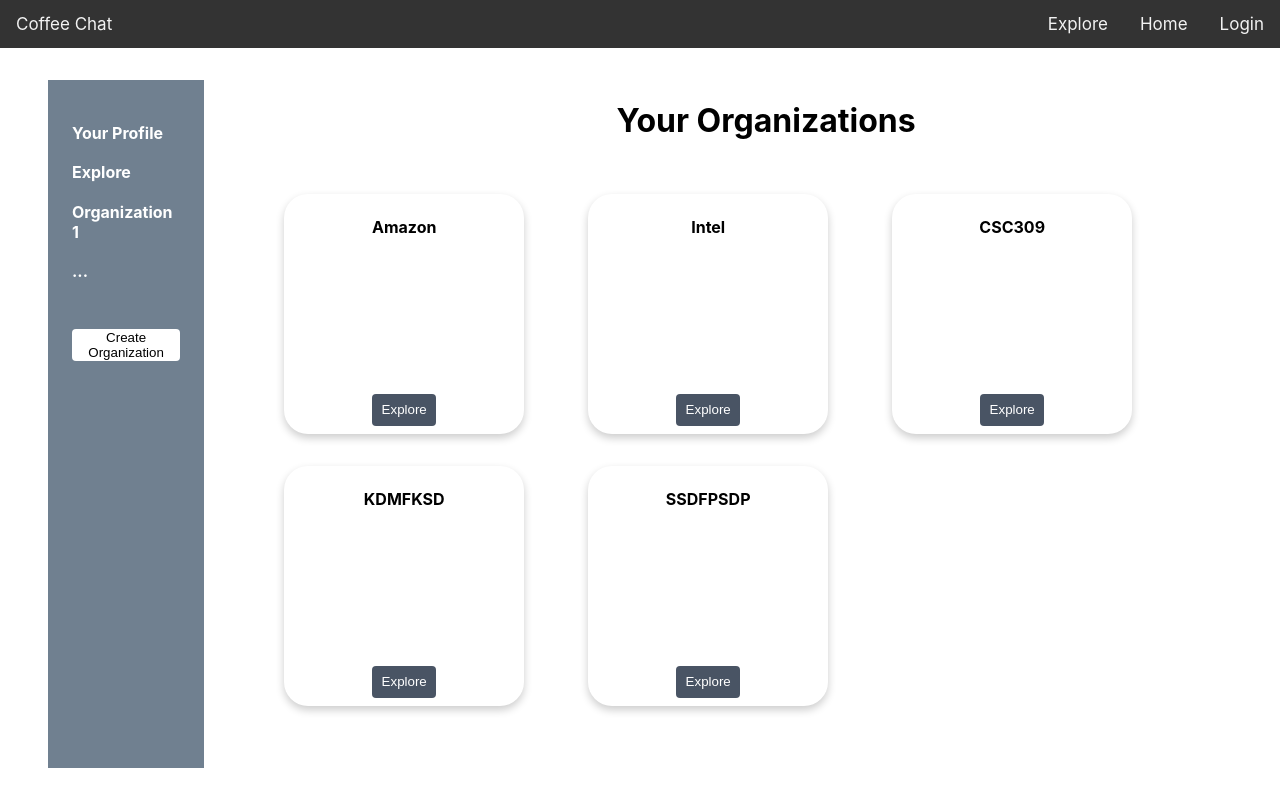
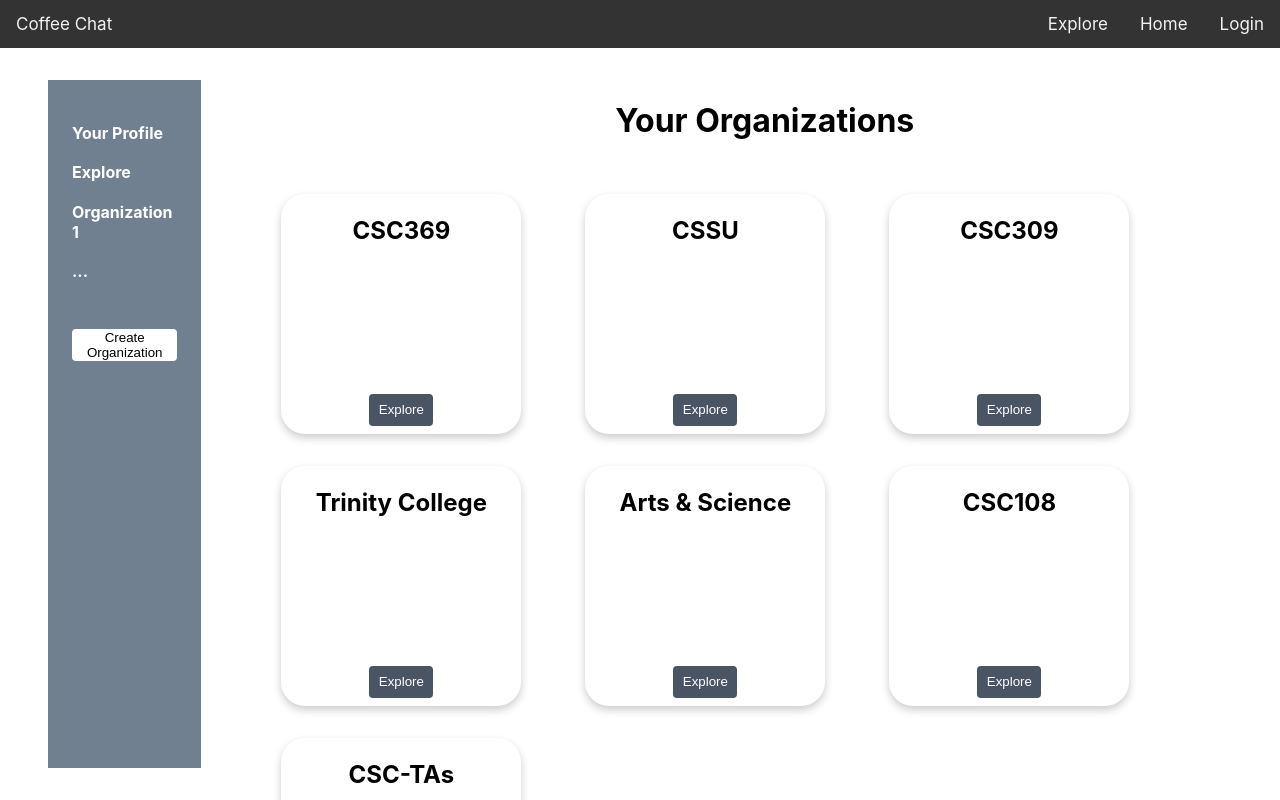
Before and after one commit to HaminLeee/coffee-chat, a React (Create React App) app in the folder client/: page /admin in a window 1280 px wide. Shown: the top 800 px of the page. Built offline with nearby package versions, Linux system fonts and the light colour scheme.

Commit message:
Make some fixes

```diff
--- a/client/src/components/OrganizationCard.js
+++ b/client/src/components/AdminOrganizationCard.js
@@ -1,9 +1,9 @@
 import React, { Component } from 'react';
 import '../organization.css';
 
-class OrganizationCard extends Component {
+class AdminOrganizationCard extends Component {
      state = {
-          organizations: ['Amazon', 'Intel', 'CSC309', 'KDMFKSD', 'SSDFPSDP'],
+          organizations: ['CSC369', 'CSSU', 'CSC309', 'Trinity College', 'Arts & Science', 'CSC108', 'CSC-TAs'],
 
      }
 
@@ -13,7 +13,7 @@
                    <div className="organizationCard">
                         <div className="organizationContainer">
                             <div>
-                                <h4><b>{organization}</b></h4>
+                                <h2><b>{organization}</b></h2>
                             </div>
                             <div>
                                 <button className="exploreButton"> Explore </button>
@@ -30,4 +30,4 @@
      }
 }
 
-export default OrganizationCard;
+export default AdminOrganizationCard;
--- a/client/src/components/UserCards.js
+++ b/client/src/components/UserCards.js
@@ -2,7 +2,7 @@
 
 class UserCards extends Component {
      state = {
-          userNames: ['Hamin', 'Thuy', 'Umid', 'Mark', 'Matt', 'Gary'],
+          userNames: ['Hamin', 'Thuy', 'Umid', 'Mark', 'Matt', 'Gary', 'Benjamin', 'Robert', 'Berk', 'Ethan'],
 
      }
 
--- a/client/src/pages/AdminHomePage.js
+++ b/client/src/pages/AdminHomePage.js
@@ -1,6 +1,6 @@
 import React, { Component } from 'react';
 import Sidebar from '../components/Sidebar';
-import OrganizationCard from '../components/OrganizationCard';
+import AdminOrganizationCard from '../components/AdminOrganizationCard';
 
 class AdminHomePage extends Component {
      render() {
@@ -9,7 +9,7 @@
                     <Sidebar isAdmin="true"></Sidebar>
                     <div id="homeHeader">
                          <h1>Your Organizations</h1>
-                         <OrganizationCard></OrganizationCard>
+                         <AdminOrganizationCard></AdminOrganizationCard>
                     </div>
                </div>
           );
--- a/client/src/pages/ExplorePage.js
+++ b/client/src/pages/ExplorePage.js
@@ -6,9 +6,9 @@
      render() {
           return (
                <div className="pageContainer">
-                    <Sidebar isAdmin="true"></Sidebar>
+                    <Sidebar></Sidebar>
                     <div id="homeHeader">
-                         <h1>Your Organizations</h1>
+                         <h1>Explore Organizations</h1>
                          <OrganizationCard></OrganizationCard>
                     </div>
                </div>
--- a/client/src/pages/LoginPage.js
+++ b/client/src/pages/LoginPage.js
@@ -2,9 +2,6 @@
 import { Link } from 'react-router-dom';
 
 class LoginPage extends Component {
-
-
-
      render() {
           return (
                <div className="login">
```
